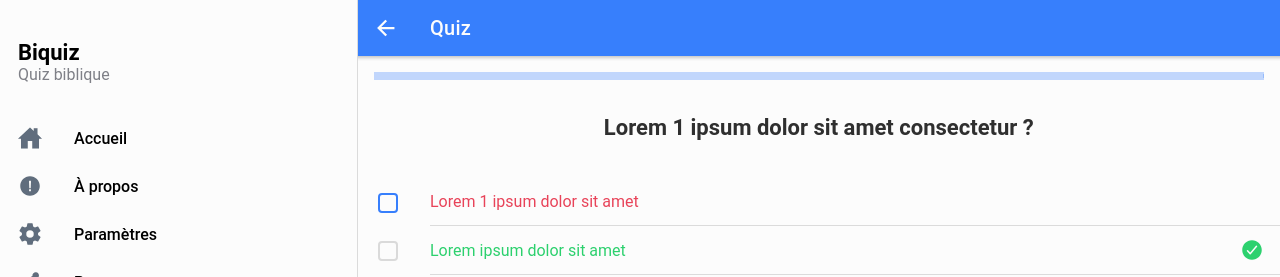
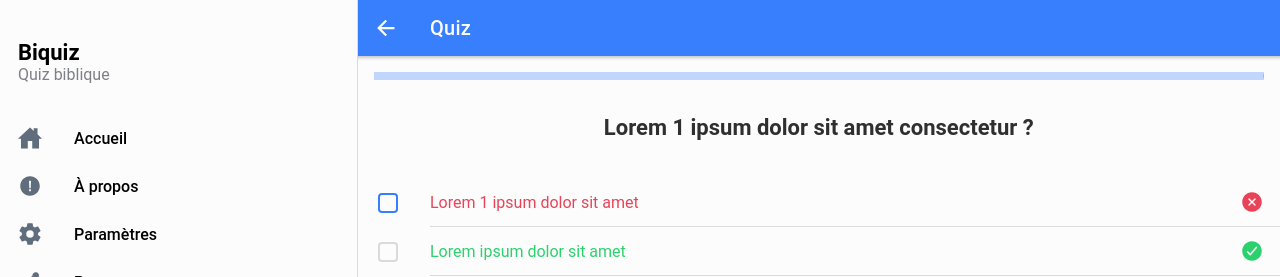
Before and after one commit to bleriotnoguia/biquiz-app, a React (Create React App) app: page /page/quiz/category/1 in a window 1280 px wide. Both pictures are taken after a click on the radio button 388 px from the left and 202 px from the top of the page. Shown: the top 277 px of the page. Built offline with nearby package versions, Linux system fonts and the light colour scheme.

Commit message:
small bug fixed

```diff
--- a/src/pages/quiz/Quiz.tsx
+++ b/src/pages/quiz/Quiz.tsx
@@ -134,6 +134,9 @@ const Quiz: React.FC = () => {
                       color="success"
                       icon={checkmarkCircle}
                     />
+                  )}{" "}
+                  {choiceId && choiceId == option.id && option.is_correct === false && (
+                    <IonIcon slot="end" color="danger" icon={closeCircle} />
                   )}
                 </IonItem>
               ))}
```
